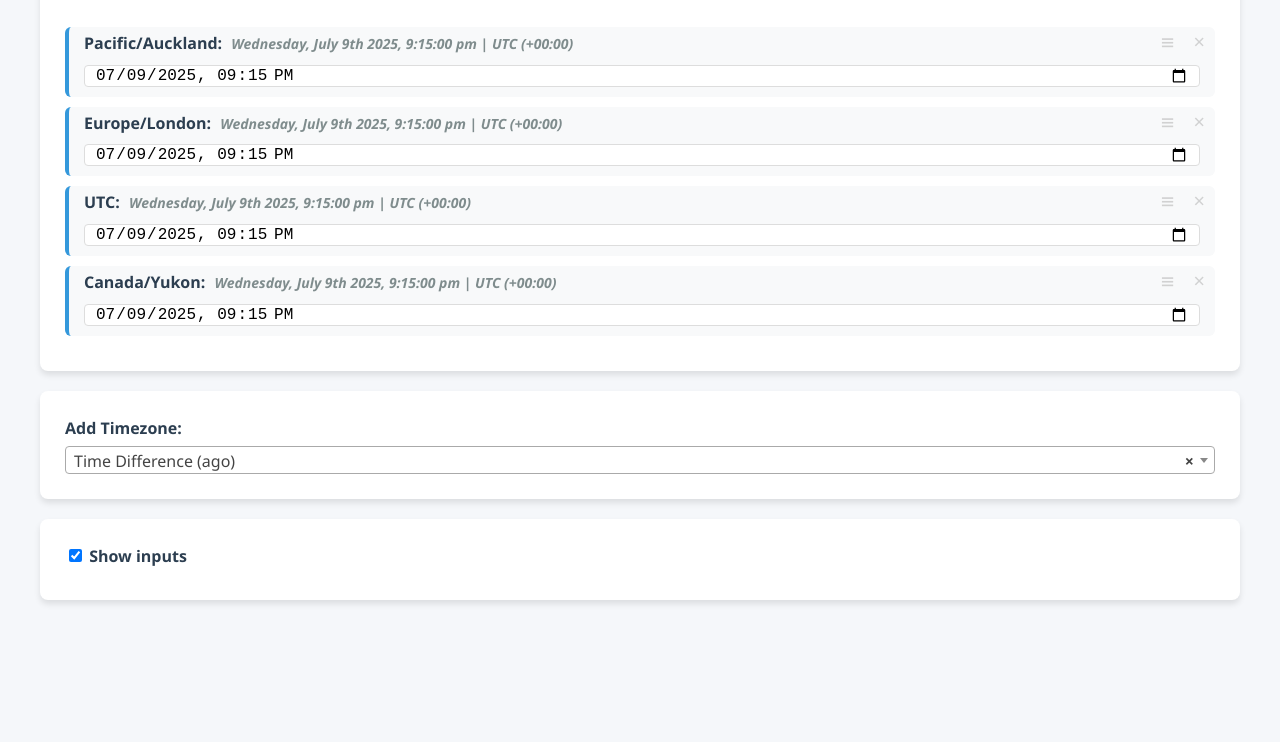
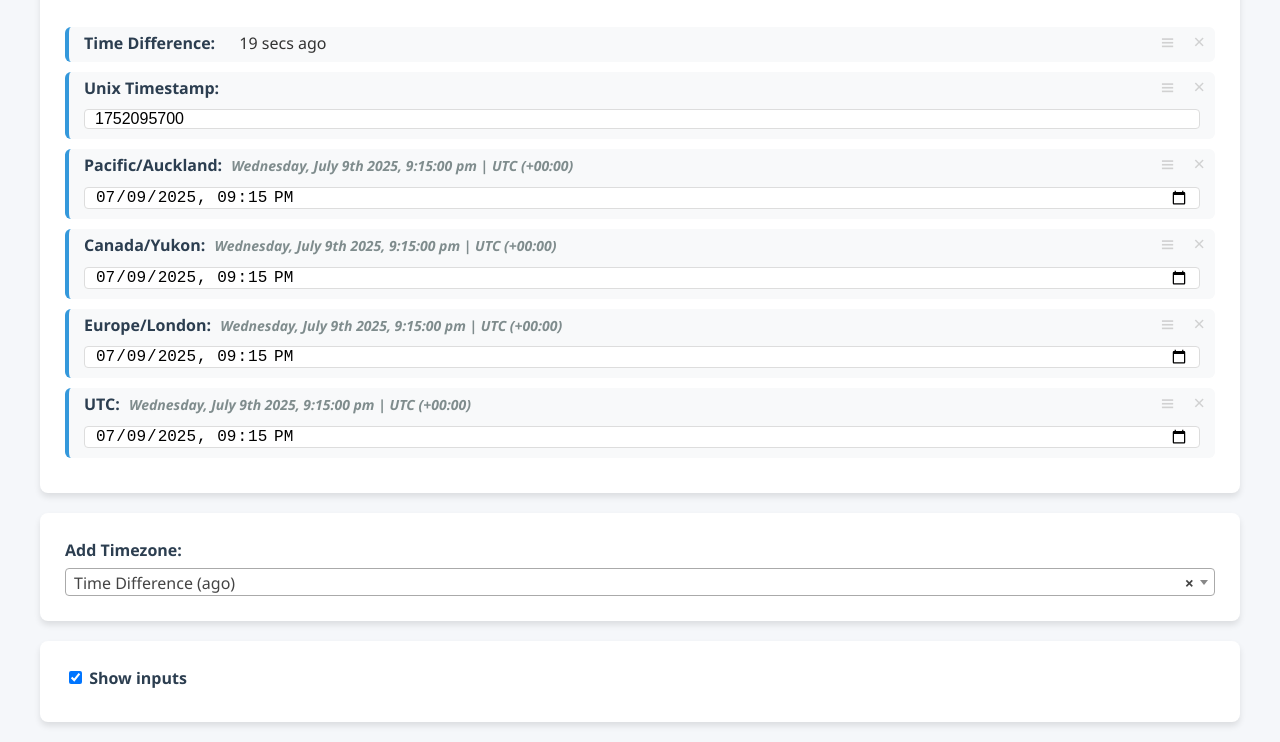
Before and after one commit to TheoGibbons/timezone-converter, a plain HTML site: page index.html in a window 1280 px wide. Shown: the part 101-843 px from the top of the page. Before the commit the page ends 800 px from the top, so only its background shows below. Drawn offline with nearby package versions, Linux system fonts and the light colour scheme.

Commit message:
Update default timezones showing

```diff
--- a/index.html
+++ b/index.html
@@ -404,12 +404,7 @@
           if (savedTimezones) {
             return JSON.parse(savedTimezones);
           } else {
-            return [
-              'Pacific/Auckland',
-              'Europe/London',
-              'UTC',
-              'Canada/Yukon',
-            ];
+            return ["ago", "unix", "Pacific/Auckland", "Canada/Yukon", "Europe/London", "UTC"];
           }
         }
 
```
